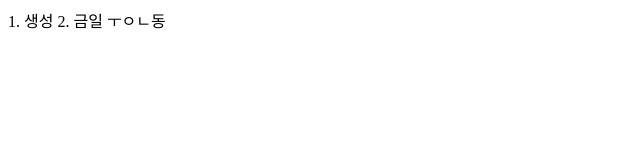
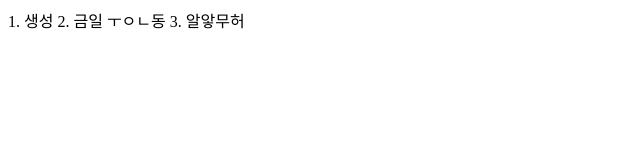
Before and after one commit to Parktaehoon1/myApp, a plain HTML site: page index.html in a window 1280 px wide. Shown: the full height of the page, 0-640 px from the left. Drawn offline with Linux system fonts and the light colour scheme.

Commit message:
진행중

```diff
--- a/index.html
+++ b/index.html
@@ -9,5 +9,6 @@
 <body>
 	1. 생성
 	2. 금일 ㅜㅇㄴ동
+	3. 알앟무허
 </body>
 </html>
```
